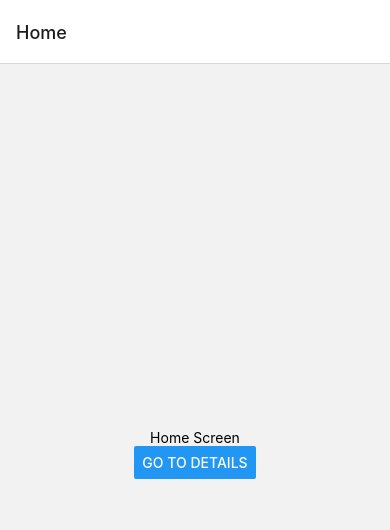
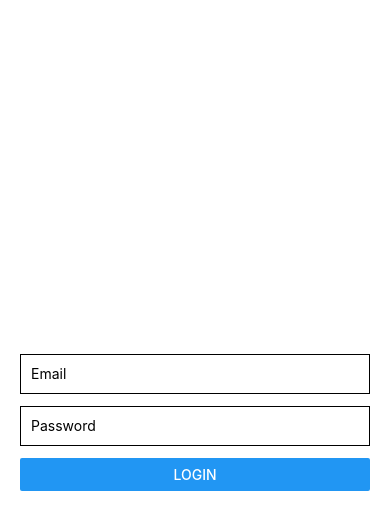
Before and after one commit to ThanhB/PRM-Shoping, a React Native app: screen / in a window 390 px wide. Shown: the top 530 px of the page. Built offline with nearby package versions, Linux system fonts and the light colour scheme.

Commit message:
update login

```diff
--- a/App.js
+++ b/App.js
@@ -1,44 +1,63 @@
-import { NavigationContainer } from "@react-navigation/native";
-import { createStackNavigator } from "@react-navigation/stack";
-import React, { useState } from "react";
-import { StyleSheet, Text, View, Button, TextInput, Alert } from "react-native";
+import React, { useEffect, useState } from 'react';
+import { View, TextInput, TouchableOpacity, Text, ActivityIndicator } from 'react-native'; // Corrected ActivityIndicator import
+import { NavigationContainer } from '@react-navigation/native';
+import { createBottomTabNavigator } from '@react-navigation/bottom-tabs';
+import FontAwesome from 'react-native-vector-icons/FontAwesome';
+import useAuth from "./src/hooks/useAuthen.js";
+import AsyncStorage from '@react-native-async-storage/async-storage';
+import LoginScreen from './src/screens/Authen/login.jsx';
+import ProductList from './src/screens/Product/productList.jsx';
 
-function HomeScreen({ navigation }) {
+
+const Tab = createBottomTabNavigator();
+
+function BottomTabNavigator() {
   return (
-    <View style={{ flex: 1, alignItems: "center", justifyContent: "center" }}>
-      <Text>Home Screen</Text>
-      <Button
-        title="Go to Details"
-        onPress={() => navigation.navigate("Details")}
-      />
-    </View>
+    <Tab.Navigator>
+      <Tab.Screen name="Home" component={ProductList} options={{ tabBarIcon: () => <FontAwesome name="home" size={20} /> }} />
+      <Tab.Screen name="Profile" component={ProductList} options={{ tabBarIcon: () => <FontAwesome name="user" size={20} /> }} />
+      <Tab.Screen name="Location" component={ProductList} options={{ tabBarIcon: () => <FontAwesome name="map-marker" size={20} /> }} />
+      <Tab.Screen name="Cart" component={ProductList} options={{ tabBarIcon: () => <FontAwesome name="shopping-cart" size={20} /> }} />
+    </Tab.Navigator>
   );
 }
 
-function DetailsScreen({ navigation }) {
+function App() {
+  const { fetchUserInfo, isAuthenticated } = useAuth();
+  const [loading, setLoading] = useState(true);
+  // Initialize isAuthenticated to null to indicate that auth status is not yet determined
+  const [isAuth, setIsAuth] = useState(null);
+
+  useEffect(() => {
+    const checkAuthStatus = async () => {
+      const token = await AsyncStorage.getItem("__token");
+      if (token) {
+        await fetchUserInfo();
+        setIsAuth(true); // Set isAuthenticated to true if token exists and userInfo is fetched
+      } else {
+        setIsAuth(false); // Set isAuthenticated to false if no token
+      }
+      setLoading(false);
+    };
+
+    checkAuthStatus();
+  }, []);
+
+  if (loading) {
+    return <ActivityIndicator size="large" />;
+  }
+
   return (
-    <View style={{ flex: 1, alignItems: "center", justifyContent: "center" }}>
-      <Text>Details Screen</Text>
-      <Button title="Go to Home" onPress={() => navigation.navigate("Home")} />
-    </View>
-  );
-}
-const Stack = createStackNavigator();
-
-export default function App() {
-  return (
-      <NavigationContainer>
-        <Stack.Navigator initialRouteName="Home">
-          <Stack.Screen name="Home" component={HomeScreen} />
-          <Stack.Screen name="Details" component={DetailsScreen} />
-        </Stack.Navigator>
-      </NavigationContainer>
+    <NavigationContainer>
+      {isAuth ? (
+        <>
+          <BottomTabNavigator />
+        </>
+      ) : (
+        <LoginScreen />
+      )}
+    </NavigationContainer>
   );
 }
 
-const styles = StyleSheet.create({
-  container: {
-    padding: 10,
-    paddingTop: 100,
-  },
-});
+export default App;
--- a/src/api/authen.js
+++ b/src/api/authen.js
@@ -0,0 +1,15 @@
+import axiosClient from "../config/axiosClient";
+
+const login = (membername, password) => {
+  return axiosClient.post("/auth/login", { membername, password });
+};
+
+const register = (email, password) => {
+  return axiosClient.post("/auth/register", { email, password });
+};
+
+const getUserInfo = () => {
+  return axiosClient.get("/auth/me");
+};
+
+export { login, register, getUserInfo };
--- /dev/null
+++ b/src/config/axiosClient.js
@@ -0,0 +1,24 @@
+// Correct the axiosClient configuration by removing the duplicate Content-Type header
+import axios from "axios";
+import AsyncStorage from '@react-native-async-storage/async-storage';
+
+const axiosClient = axios.create({
+  baseURL: "https://api-shop-l5ir.onrender.com/api",
+});
+
+axiosClient.interceptors.request.use(async (config) => {
+  const access_token = await AsyncStorage.getItem("__token");
+  console.log(access_token);
+  if (access_token) {
+    config.headers.Authorization = `Bearer ${access_token}`;
+  } else {
+    console.log('JWT token is not available');
+  }
+  // Set the Content-Type header to "application/json" only
+  config.headers["Content-Type"] = "application/json";
+  return config;
+}, error => {
+  return Promise.reject(error);
+});
+
+export default axiosClient;
--- /dev/null
+++ b/src/hooks/useAuthen.js
@@ -0,0 +1,29 @@
+import { create } from "zustand";
+import { getInfoUser } from "../api/authen.js";
+import AsyncStorage from '@react-native-async-storage/async-storage';
+import { navigate } from '../routes/navigationService.js'; // Adjust the path as necessary
+
+const useAuth = create((set) => ({
+  infoUser: {},
+  fetchUserInfo: async () => {
+    try {
+      const res = await getInfoUser();
+      if (res && res.status === 200) {
+        set({ infoUser: res?.data.data || {} });
+      }
+    } catch (err) {
+      console.log("Error fetching userInfo", err);
+    }
+  },
+  isAuthenticated: !!AsyncStorage.getItem("__token"),
+  login: () => {
+    set({ isAuthenticated: true });
+  },
+  logout: async () => {
+    await AsyncStorage.removeItem("__token"); // Use AsyncStorage for token removal
+    set({ isAuthenticated: false });
+    navigate('Login'); // Use the navigate function from the navigation service
+  },
+}));
+
+export default useAuth;
--- /dev/null
+++ b/src/routes/navigationService.js
@@ -0,0 +1,9 @@
+import { createNavigationContainerRef } from '@react-navigation/native';
+
+export const navigationRef = createNavigationContainerRef();
+
+export function navigate(name, params) {
+  if (navigationRef.isReady()) {
+    navigationRef.navigate(name, params);
+  }
+}
--- /dev/null
+++ b/src/screens/Authen/login.jsx
@@ -0,0 +1,71 @@
+import React, { useState } from 'react';
+import { View, TextInput, Button, StyleSheet, Alert } from 'react-native';
+import AsyncStorage from '@react-native-async-storage/async-storage';
+import { login } from "../../api/authen.js";
+
+const LoginScreen = () => {
+  const [email, setEmail] = useState('');
+  const [password, setPassword] = useState('');
+  const [isLoggingIn, setIsLoggingIn] = useState(false);
+
+  const handleLogin = async () => {
+    if (isLoggingIn) {
+      return;
+    }
+    setIsLoggingIn(true);
+    try {
+      const res = await login(email, password);
+      if (res && res.status === 200 && res.data.accessToken) {
+        Alert.alert("Login Successful", "You have successfully logged in.");
+        const jwtToken = res.data.accessToken.split(" ")[1]; // Assuming the token is prefixed with 'Bearer '
+        await AsyncStorage.setItem("__token", jwtToken);
+        // Navigate to your next screen or update state to indicate successful login here
+      } else {
+        // Handle login failure due to other reasons here
+        Alert.alert("Login Failed", "Unexpected response from server.");
+      }
+    } catch (err) {
+      Alert.alert("Login Failed", "Username or password is invalid. Please try again.");
+      console.error("Error during login:", err);
+    } finally {
+      setIsLoggingIn(false);
+    }
+  };
+
+  return (
+    <View style={styles.container}>
+      <TextInput
+        style={styles.input}
+        placeholder="Email"
+        value={email}
+        onChangeText={setEmail}
+        keyboardType="email-address"
+        autoCapitalize="none"
+      />
+      <TextInput
+        style={styles.input}
+        placeholder="Password"
+        value={password}
+        onChangeText={setPassword}
+        secureTextEntry
+      />
+      <Button title="Login" onPress={handleLogin} disabled={isLoggingIn} />
+    </View>
+  );
+};
+
+const styles = StyleSheet.create({
+  container: {
+    flex: 1,
+    justifyContent: 'center',
+    padding: 20,
+  },
+  input: {
+    height: 40,
+    marginBottom: 12,
+    borderWidth: 1,
+    padding: 10,
+  },
+});
+
+export default LoginScreen;
--- /dev/null
+++ b/src/screens/Product/productList.jsx
@@ -0,0 +1,12 @@
+import React from 'react';
+import { View, Text } from 'react-native';
+
+function ProductList() {
+  return (
+    <View>
+      <Text>Product List</Text>
+    </View>
+  );
+}
+
+export default ProductList;
```
Also changed, not shown: package.json (+9 -1 lines), src/layout/index.jsx (added, +48 -0 lines), src/screens/Authen/resisgter.jsx (added), 1 other file (tests, documents, lock files or other folders).
